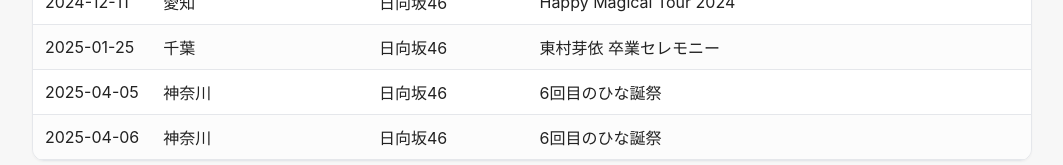
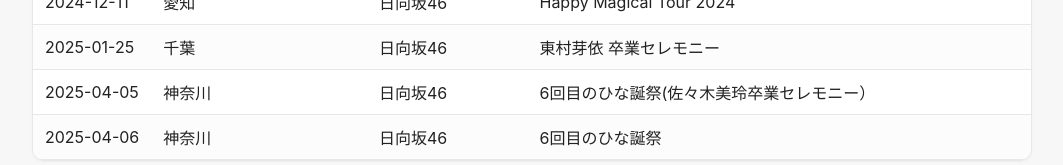
Before and after one commit to takumi123456/My-hobby, a plain HTML site: page index.html in a window 1280 px wide. Shown: the part 1961-2126 px from the top of the page, without its empty margins (108-1171 px from the left). Drawn offline with Linux system fonts and the light colour scheme.

Commit message:
Update index.html

```diff
--- a/index.html
+++ b/index.html
@@ -93,7 +93,7 @@
           <tr><td>2024-12-11</td><td>愛知</td><td>日向坂46</td><td>Happy Magical Tour 2024</td><td></td></tr>
           <!-- 2025 -->
           <tr><td>2025-01-25</td><td>千葉</td><td>日向坂46</td><td>東村芽依 卒業セレモニー</td><td></td></tr>
-          <tr><td>2025-04-05</td><td>神奈川</td><td>日向坂46</td><td>6回目のひな誕祭</td><td></td></tr>
+          <tr><td>2025-04-05</td><td>神奈川</td><td>日向坂46</td><td>6回目のひな誕祭(佐々木美玲卒業セレモニー）</td><td></td></tr>
           <tr><td>2025-04-06</td><td>神奈川</td><td>日向坂46</td><td>6回目のひな誕祭</td><td></td></tr>
         </tbody>
       </table>
```
